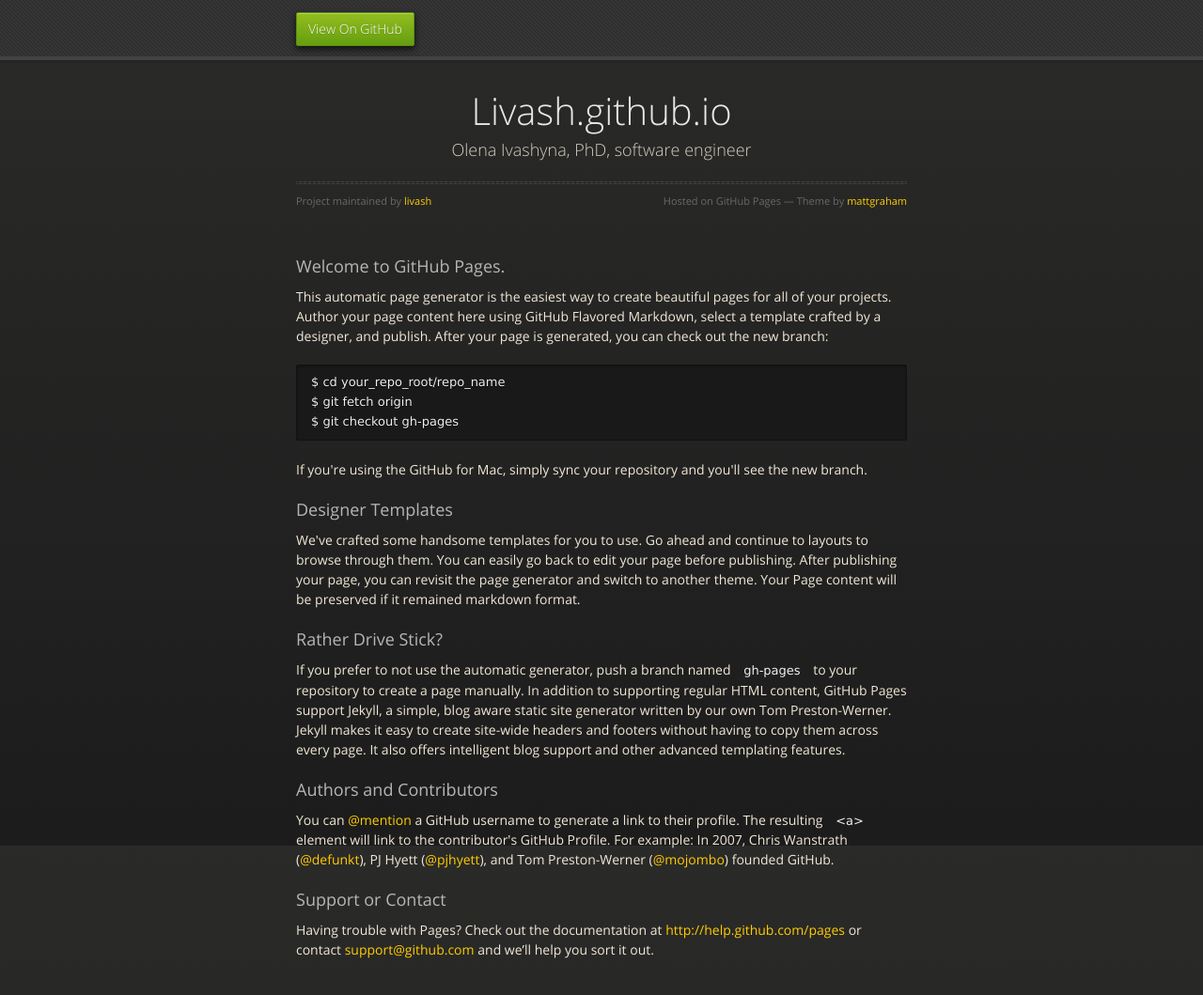
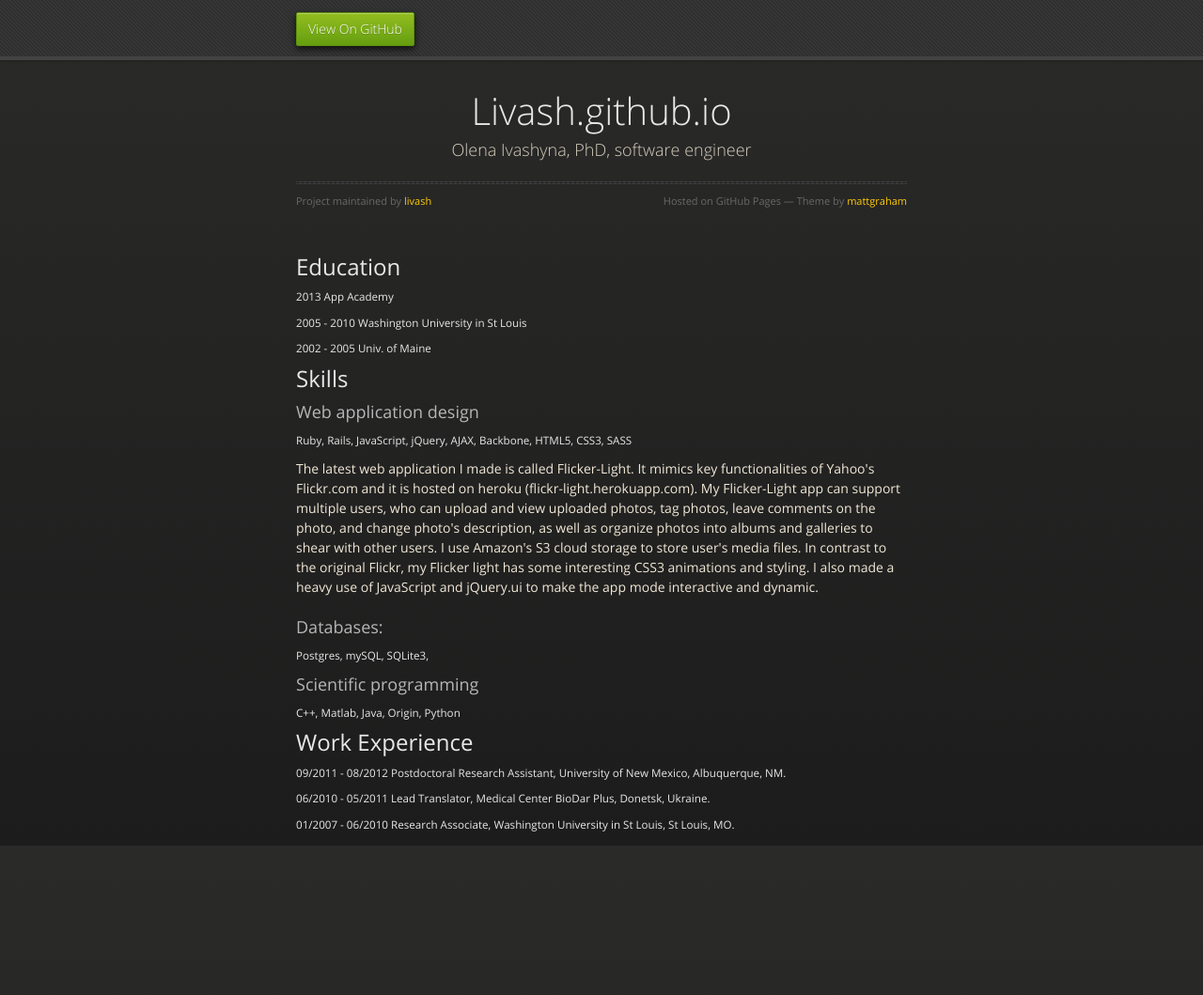
Before and after one commit to livash/livash.github.io, a Jekyll site: the page index.html, which Jekyll copies as it is, in a window 1280 px wide and 1131 px high. Shown: the top 1059 px of the window at 94% size. Built offline with Jekyll 4.4.1, drawn with Linux system fonts in a browser that asks for light colours; nearby versions of some CDN libraries.

Commit message:
Replace master branch with page content via GitHub

```diff
--- a/index.html
+++ b/index.html
@@ -35,37 +35,52 @@
           <span class="credits right">Hosted on GitHub Pages &mdash; Theme by <a href="https://twitter.com/michigangraham">mattgraham</a></span>
         </div>
 
-        <h3>
-<a name="welcome-to-github-pages" class="anchor" href="#welcome-to-github-pages"><span class="octicon octicon-link"></span></a>Welcome to GitHub Pages.</h3>
+        <h2>
+<a name="education" class="anchor" href="#education"><span class="octicon octicon-link"></span></a>Education</h2>
 
-<p>This automatic page generator is the easiest way to create beautiful pages for all of your projects. Author your page content here using GitHub Flavored Markdown, select a template crafted by a designer, and publish. After your page is generated, you can check out the new branch:</p>
+<h5>
+<a name="2013--------app-academy" class="anchor" href="#2013--------app-academy"><span class="octicon octicon-link"></span></a>2013        App Academy</h5>
 
-<pre><code>$ cd your_repo_root/repo_name
-$ git fetch origin
-$ git checkout gh-pages
-</code></pre>
+<h5>
+<a name="2005---2010-washington-university-in-st-louis" class="anchor" href="#2005---2010-washington-university-in-st-louis"><span class="octicon octicon-link"></span></a>2005 - 2010 Washington University in St Louis</h5>
 
-<p>If you're using the GitHub for Mac, simply sync your repository and you'll see the new branch.</p>
+<h5>
+<a name="2002---2005-univ-of-maine" class="anchor" href="#2002---2005-univ-of-maine"><span class="octicon octicon-link"></span></a>2002 - 2005 Univ. of Maine</h5>
+
+<h2>
+<a name="skills" class="anchor" href="#skills"><span class="octicon octicon-link"></span></a>Skills</h2>
 
 <h3>
-<a name="designer-templates" class="anchor" href="#designer-templates"><span class="octicon octicon-link"></span></a>Designer Templates</h3>
+<a name="web-application-design" class="anchor" href="#web-application-design"><span class="octicon octicon-link"></span></a>Web application design</h3>
 
-<p>We've crafted some handsome templates for you to use. Go ahead and continue to layouts to browse through them. You can easily go back to edit your page before publishing. After publishing your page, you can revisit the page generator and switch to another theme. Your Page content will be preserved if it remained markdown format.</p>
+<h5>
+<a name="ruby-rails-javascript-jquery-ajax-backbone-html5-css3-sass" class="anchor" href="#ruby-rails-javascript-jquery-ajax-backbone-html5-css3-sass"><span class="octicon octicon-link"></span></a>Ruby, Rails, JavaScript, jQuery, AJAX, Backbone, HTML5, CSS3, SASS</h5>
+
+<p>The latest web application I made is called Flicker-Light. It mimics key functionalities of Yahoo's Flickr.com and it is hosted on heroku (flickr-light.herokuapp.com). My Flicker-Light app can support multiple users, who can upload and view uploaded photos, tag photos, leave comments on the photo, and change photo's description, as well as organize photos into albums and galleries to shear with other users. I use Amazon's S3 cloud storage to store user's media files. In contrast to the original Flickr, my Flicker light has some interesting CSS3 animations and styling. I also made a heavy use of JavaScript and jQuery.ui to make  the app mode interactive and dynamic.</p>
 
 <h3>
-<a name="rather-drive-stick" class="anchor" href="#rather-drive-stick"><span class="octicon octicon-link"></span></a>Rather Drive Stick?</h3>
+<a name="databases" class="anchor" href="#databases"><span class="octicon octicon-link"></span></a>Databases:</h3>
 
-<p>If you prefer to not use the automatic generator, push a branch named <code>gh-pages</code> to your repository to create a page manually. In addition to supporting regular HTML content, GitHub Pages support Jekyll, a simple, blog aware static site generator written by our own Tom Preston-Werner. Jekyll makes it easy to create site-wide headers and footers without having to copy them across every page. It also offers intelligent blog support and other advanced templating features.</p>
+<h5>
+<a name="postgres-mysql-sqlite3" class="anchor" href="#postgres-mysql-sqlite3"><span class="octicon octicon-link"></span></a>Postgres, mySQL, SQLite3,</h5>
 
 <h3>
-<a name="authors-and-contributors" class="anchor" href="#authors-and-contributors"><span class="octicon octicon-link"></span></a>Authors and Contributors</h3>
+<a name="scientific-programming" class="anchor" href="#scientific-programming"><span class="octicon octicon-link"></span></a>Scientific programming</h3>
 
-<p>You can <a href="https://github.com/blog/821" class="user-mention">@mention</a> a GitHub username to generate a link to their profile. The resulting <code>&lt;a&gt;</code> element will link to the contributor's GitHub Profile. For example: In 2007, Chris Wanstrath (<a href="https://github.com/defunkt" class="user-mention">@defunkt</a>), PJ Hyett (<a href="https://github.com/pjhyett" class="user-mention">@pjhyett</a>), and Tom Preston-Werner (<a href="https://github.com/mojombo" class="user-mention">@mojombo</a>) founded GitHub.</p>
+<h5>
+<a name="c-matlab-java-origin-python" class="anchor" href="#c-matlab-java-origin-python"><span class="octicon octicon-link"></span></a>C++, Matlab, Java, Origin, Python</h5>
 
-<h3>
-<a name="support-or-contact" class="anchor" href="#support-or-contact"><span class="octicon octicon-link"></span></a>Support or Contact</h3>
+<h2>
+<a name="work-experience" class="anchor" href="#work-experience"><span class="octicon octicon-link"></span></a>Work Experience</h2>
 
-<p>Having trouble with Pages? Check out the documentation at <a href="http://help.github.com/pages">http://help.github.com/pages</a> or contact <a href="mailto:support@github.com">support@github.com</a> and we’ll help you sort it out.</p>
+<h5>
+<a name="092011---082012--postdoctoral-research-assistant-university-of-new-mexico-albuquerque-nm" class="anchor" href="#092011---082012--postdoctoral-research-assistant-university-of-new-mexico-albuquerque-nm"><span class="octicon octicon-link"></span></a>09/2011 - 08/2012  Postdoctoral Research Assistant, University of New Mexico, Albuquerque, NM.</h5>
+
+<h5>
+<a name="062010---052011--lead-translator-medical-center-biodar-plus-donetsk-ukraine" class="anchor" href="#062010---052011--lead-translator-medical-center-biodar-plus-donetsk-ukraine"><span class="octicon octicon-link"></span></a>06/2010 - 05/2011  Lead Translator, Medical Center BioDar Plus, Donetsk, Ukraine.</h5>
+
+<h5>
+<a name="012007---062010--research-associate-washington-university-in-st-louis-st-louis-mo" class="anchor" href="#012007---062010--research-associate-washington-university-in-st-louis-st-louis-mo"><span class="octicon octicon-link"></span></a>01/2007 - 06/2010  Research Associate, Washington University in St Louis, St Louis, MO.</h5>
       </section>
 
     </div>
```
Also changed, not shown: params.json (+1 -1 lines).
